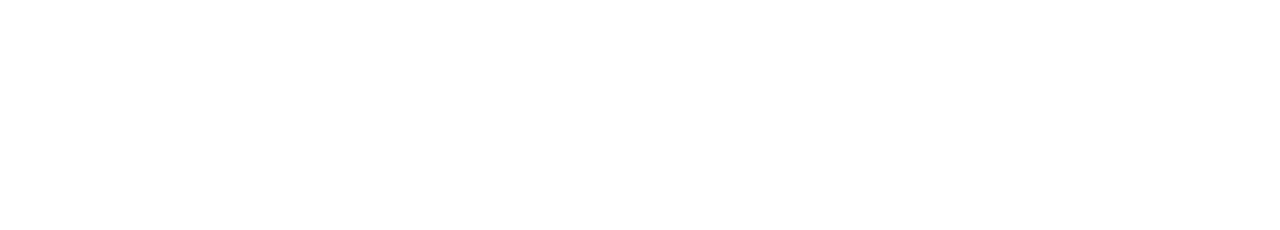
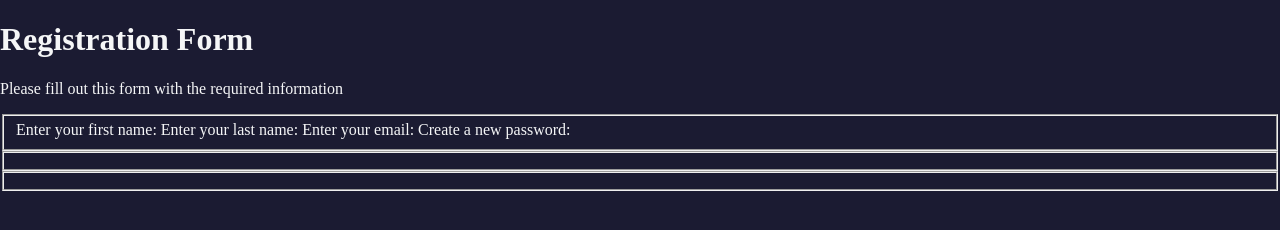
Before and after one commit to arin-b/FCC-Curriculum-Projects, a plain HTML site: page responsiveWebDesign/htmlRegistrationForm/index.html in a window 1280 px wide. Drawn offline with Linux system fonts and the light colour scheme.

Commit message:
Added index.html and styles.css

```diff
--- a/responsiveWebDesign/htmlRegistrationForm/index.html
+++ b/responsiveWebDesign/htmlRegistrationForm/index.html
@@ -1,3 +1,24 @@
 <!DOCTYPE html>
-<html>
+<html lang="en">
+	<head>
+		<meta charset="UTF-8">
+		<title>Registration Form</title>
+		<link rel="stylesheet" href="styles.css">
+	</head>
+	<body>
+		<h1>Registration Form</h1>
+		<p>Please fill out this form with the required information</p>
+		<form method="post" action="https://register-demo/freecodecamp.org">
+			<fieldset>
+				<label>Enter your first name:</label>
+				<label>Enter your last name:</label>
+				<label>Enter your email:</label>
+				<label>Create a new password:</label>
+			</fieldset>
+			<fieldset>
+			</fieldset>
+			<fieldset>
+			</fieldset>
+		</form>
+	</body>
 </html>
--- /dev/null
+++ b/responsiveWebDesign/htmlRegistrationForm/styles.css
@@ -0,0 +1,7 @@
+body{
+	width: 100%;
+	height: 100vh;
+	margin: 0;
+	background-color: #1b1b32;
+	color: #f5f6f7;
+}
```
